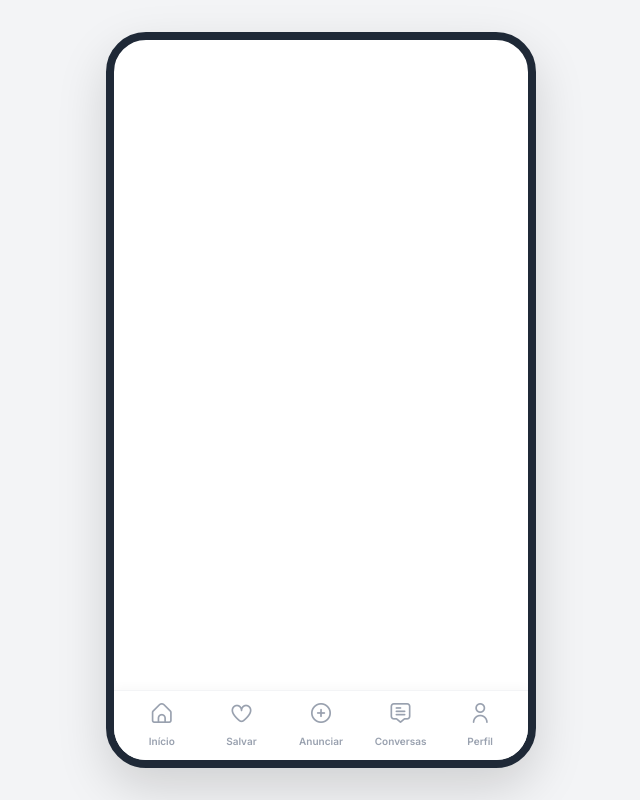
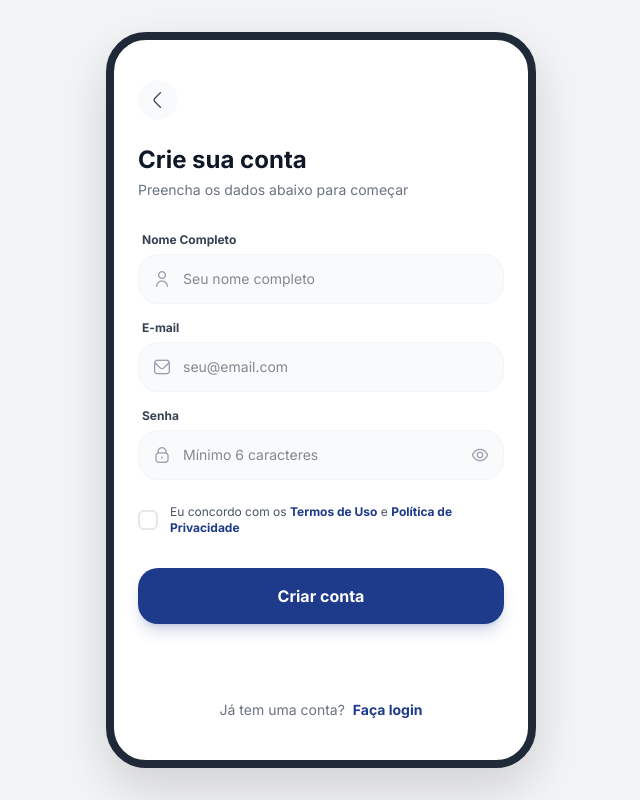
Before and after one commit to gpelincel/facens-housing-frontend, an Angular app: page /register in a window 1280 px wide. Before the commit this address led to /. Shown: the whole page, without its empty margins (319-959 px from the left). Built offline with nearby package versions, Linux system fonts and the light colour scheme.

Commit message:
Feat: Tela de cadastro de usuário

```diff
--- a/src/app/app.routes.ts
+++ b/src/app/app.routes.ts
@@ -3,10 +3,12 @@ import { HomeComponent } from './pages/home/home.component';
 import { PropertyDetailsComponent } from './pages/property-details/property-details.component';
 import { OwnerProfileComponent } from './pages/owner-profile/owner-profile.component';
 import { LoginComponent } from './pages/login/login.component';
+import { RegisterComponent } from './pages/register/register.component';
 
 export const routes: Routes = [
   { path: '', component: HomeComponent },
   { path: 'login', component: LoginComponent },
+  { path: 'register', component: RegisterComponent },
   { path: 'property/:id', component: PropertyDetailsComponent },
   { path: 'profile/:id', component: OwnerProfileComponent },
 ];
--- a/src/app/app.ts
+++ b/src/app/app.ts
@@ -12,6 +12,6 @@ export class App {
   constructor(private router: Router) {}
 
   isNotLoginPage(): boolean {
-    return this.router.url !== '/login';
+    return this.router.url !== '/login' && this.router.url !== '/register';
   }
 }
--- a/src/app/pages/login/login.component.html
+++ b/src/app/pages/login/login.component.html
@@ -88,7 +88,7 @@
   <div class="mt-auto text-center">
     <p class="text-sm text-gray-500">
       Não tem uma conta?
-      <a href="#" class="text-primary font-bold hover:underline ml-1">Cadastre-se</a>
+      <a routerLink="/register" class="text-primary font-bold hover:underline ml-1">Cadastre-se</a>
     </p>
   </div>
 </div>
--- /dev/null
+++ b/src/app/pages/register/register.component.html
@@ -0,0 +1,132 @@
+<div class="min-h-full flex flex-col px-6 pt-10 pb-10">
+  <!-- Back Button -->
+  <div class="mb-6">
+    <a routerLink="/login" class="w-10 h-10 bg-gray-50 rounded-full flex items-center justify-center text-gray-700 hover:bg-gray-100 transition-colors">
+      <i class="fi fi-rr-angle-left mt-1 mr-0.5"></i>
+    </a>
+  </div>
+
+  <!-- Header -->
+  <div class="mb-8">
+    <h1 class="text-2xl font-bold text-gray-900 mb-1">Crie sua conta</h1>
+    <p class="text-gray-500 text-sm">Preencha os dados abaixo para começar</p>
+  </div>
+
+  <!-- Registration Form -->
+  <form #registerForm="ngForm" (ngSubmit)="onRegister(registerForm)" class="flex flex-col gap-4 mb-8">
+
+    <!-- Full Name Field -->
+    <div class="flex flex-col gap-1.5">
+      <label for="name" class="text-xs font-bold text-gray-700 ml-1">Nome Completo</label>
+      <div class="relative">
+        <div class="absolute inset-y-0 left-0 pl-4 flex items-center pointer-events-none text-gray-400">
+          <i class="fi fi-rr-user mt-1"></i>
+        </div>
+        <input
+          type="text"
+          id="name"
+          name="name"
+          [(ngModel)]="name"
+          required
+          minlength="3"
+          #nameInput="ngModel"
+          [class.border-red-500]="nameInput.invalid && nameInput.touched"
+          class="block w-full pl-11 pr-4 py-3.5 bg-gray-50 border border-gray-100 rounded-[20px] text-sm focus:outline-none focus:ring-2 focus:ring-primary/20 focus:border-primary transition-all"
+          placeholder="Seu nome completo">
+      </div>
+      @if (nameInput.invalid && nameInput.touched) {
+        <span class="text-[10px] text-red-500 ml-2 font-medium">Nome é obrigatório (mín. 3 caracteres)</span>
+      }
+    </div>
+
+    <!-- Email Field -->
+    <div class="flex flex-col gap-1.5">
+      <label for="email" class="text-xs font-bold text-gray-700 ml-1">E-mail</label>
+      <div class="relative">
+        <div class="absolute inset-y-0 left-0 pl-4 flex items-center pointer-events-none text-gray-400">
+          <i class="fi fi-rr-envelope mt-1"></i>
+        </div>
+        <input
+          type="email"
+          id="email"
+          name="email"
+          [(ngModel)]="email"
+          required
+          email
+          #emailInput="ngModel"
+          [class.border-red-500]="emailInput.invalid && emailInput.touched"
+          class="block w-full pl-11 pr-4 py-3.5 bg-gray-50 border border-gray-100 rounded-[20px] text-sm focus:outline-none focus:ring-2 focus:ring-primary/20 focus:border-primary transition-all"
+          placeholder="seu@email.com">
+      </div>
+      @if (emailInput.invalid && emailInput.touched) {
+        <span class="text-[10px] text-red-500 ml-2 font-medium">E-mail inválido</span>
+      }
+    </div>
+
+    <!-- Password Field -->
+    <div class="flex flex-col gap-1.5">
+      <label for="password" class="text-xs font-bold text-gray-700 ml-1">Senha</label>
+      <div class="relative">
+        <div class="absolute inset-y-0 left-0 pl-4 flex items-center pointer-events-none text-gray-400">
+          <i class="fi fi-rr-lock mt-1"></i>
+        </div>
+        <input
+          [type]="showPassword() ? 'text' : 'password'"
+          id="password"
+          name="password"
+          [(ngModel)]="password"
+          required
+          minlength="6"
+          #passwordInput="ngModel"
+          [class.border-red-500]="passwordInput.invalid && passwordInput.touched"
+          class="block w-full pl-11 pr-12 py-3.5 bg-gray-50 border border-gray-100 rounded-[20px] text-sm focus:outline-none focus:ring-2 focus:ring-primary/20 focus:border-primary transition-all"
+          placeholder="Mínimo 6 caracteres">
+        <button
+          type="button"
+          (click)="togglePassword()"
+          class="absolute inset-y-0 right-0 pr-4 flex items-center text-gray-400 hover:text-primary transition-colors">
+          <i class="fi mt-1" [class]="showPassword() ? 'fi-rr-eye-crossed' : 'fi-rr-eye'"></i>
+        </button>
+      </div>
+      @if (passwordInput.invalid && passwordInput.touched) {
+        <span class="text-[10px] text-red-500 ml-2 font-medium">Senha deve ter no mínimo 6 caracteres</span>
+      }
+    </div>
+
+    <!-- Terms and Conditions -->
+    <div class="flex flex-col gap-1.5 mt-2">
+      <label class="flex items-center gap-3 cursor-pointer select-none group">
+        <div class="relative w-5 h-5 flex-shrink-0">
+          <input
+            type="checkbox"
+            name="agreeTerms"
+            [(ngModel)]="agreeTerms"
+            required
+            #termsInput="ngModel"
+            class="peer sr-only">
+          <div class="w-full h-full border-2 border-gray-200 rounded-md bg-white transition-all peer-checked:bg-primary peer-checked:border-primary group-hover:border-primary/50"></div>
+          <i class="fi fi-rr-check absolute inset-0 text-white text-[10px] flex items-center justify-center opacity-0 peer-checked:opacity-100 transition-opacity mt-0.5"></i>
+        </div>
+        <span class="text-xs text-gray-600">Eu concordo com os <a href="#" class="text-primary font-bold hover:underline">Termos de Uso</a> e <a href="#" class="text-primary font-bold hover:underline">Política de Privacidade</a></span>
+      </label>
+      @if (termsInput.invalid && registerForm.submitted) {
+        <span class="text-[10px] text-red-500 ml-8 font-medium italic">Você precisa aceitar os termos</span>
+      }
+    </div>
+
+    <!-- Submit Button -->
+    <button
+      type="submit"
+      class="w-full py-4 bg-primary text-white rounded-[20px] font-bold text-base shadow-lg shadow-primary/20 hover:bg-blue-900 transition-all active:scale-[0.98] mt-4">
+      Criar conta
+    </button>
+  </form>
+
+  <!-- Login Link -->
+  <div class="mt-auto text-center">
+    <p class="text-sm text-gray-500">
+      Já tem uma conta?
+      <a routerLink="/login" class="text-primary font-bold hover:underline ml-1">Faça login</a>
+    </p>
+  </div>
+</div>
--- /dev/null
+++ b/src/app/pages/register/register.component.ts
@@ -0,0 +1,38 @@
+import { Component, signal } from '@angular/core';
+import { CommonModule } from '@angular/common';
+import { RouterLink, Router } from '@angular/router';
+import { FormsModule, NgForm } from '@angular/forms';
+
+@Component({
+  selector: 'app-register',
+  standalone: true,
+  imports: [CommonModule, RouterLink, FormsModule],
+  templateUrl: './register.component.html'
+})
+export class RegisterComponent {
+  showPassword = signal(false);
+  name = '';
+  email = '';
+  password = '';
+  agreeTerms = false;
+
+  constructor(private router: Router) {}
+
+  togglePassword() {
+    this.showPassword.update(v => !v);
+  }
+
+  onRegister(form: NgForm) {
+    if (form.valid && this.agreeTerms) {
+      console.log('Registration attempt:', { name: this.name, email: this.email });
+      // Mock success and redirect to login
+      alert('Cadastro realizado com sucesso! Faça login para continuar.');
+      this.router.navigate(['/login']);
+    } else {
+      // Mark all fields as touched to show validation errors
+      Object.values(form.controls).forEach(control => {
+        control.markAsTouched();
+      });
+    }
+  }
+}
```
